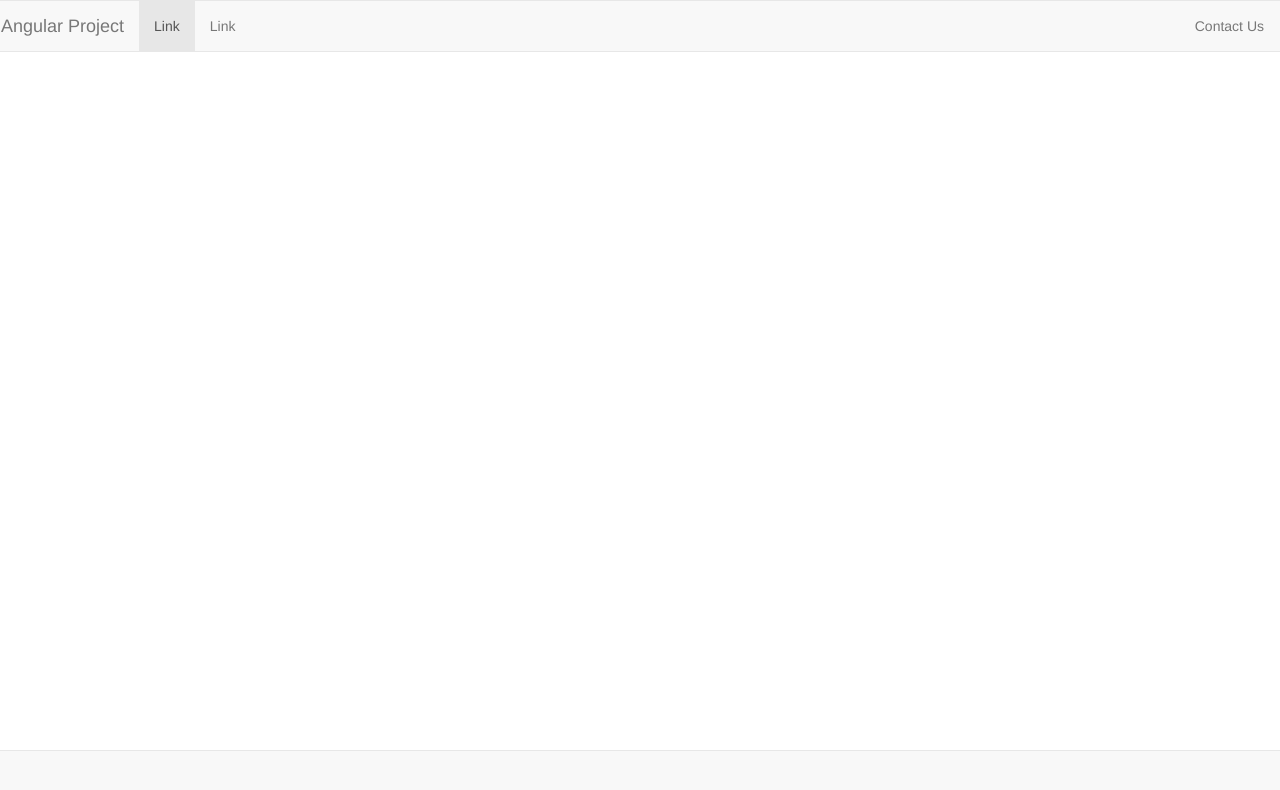
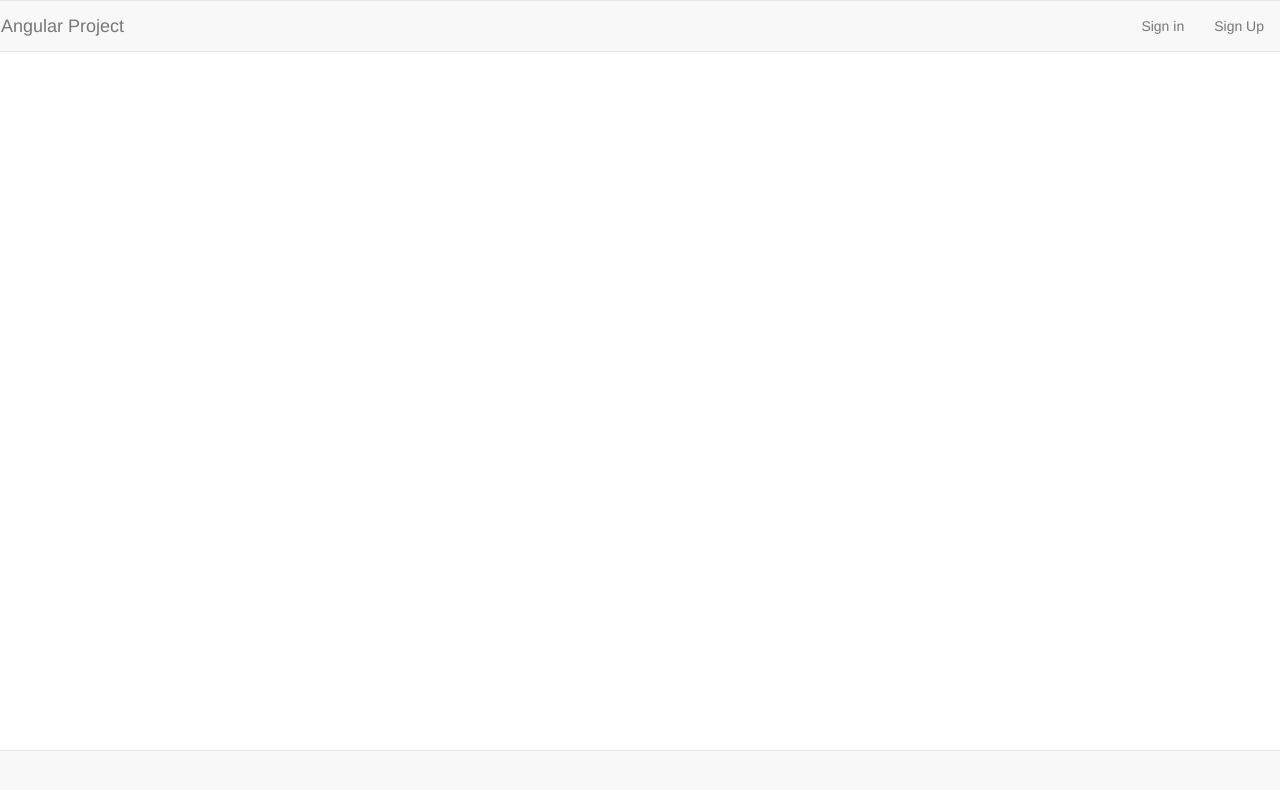
Before and after one commit to jonathan1228/angular-project, a plain HTML site: page index.html in a window 1280 px wide. Drawn offline with nearby package versions, Linux system fonts and the light colour scheme; some packages are replaced by stand-ins of ours.

Commit message:
add links in href index.html. testing to see if it works

```diff
--- a/index.html
+++ b/index.html
@@ -1,5 +1,6 @@
 <!DOCTYPE html>
 <html ng-app="PolitrapApp">
+
 <head>
     <meta charset="utf-8">
     <title>Politrap</title>
@@ -24,6 +25,7 @@
     <script type="text/javascript" src="./js/controllers.js"></script>
     <script type="text/javascript" src="./js/services.js"></script>
 </head>
+
 <body>
     <div class="row">
         <nav class="navbar navbar-default">
@@ -35,16 +37,13 @@
                         <span class="icon-bar"></span>
                         <span class="icon-bar"></span>
                     </button>
-        			<a class="navbar-brand" href="#">Angular Project</a>
+                    <a class="navbar-brand" href="#home">Angular Project</a>
                 </div>
 
                 <div class="collapse navbar-collapse" id="bs-example-navbar-collapse-1">
-        			<ul class="nav navbar-nav">
-        				<li class="active"><a href="#">Link <span class="sr-only">(current)</span></a></li>
-        				<li><a href="#">Link</a></li>
-        			</ul>
                     <ul class="nav navbar-nav navbar-right">
-        			<li><a href="#">Contact Us</a></li>
+                        <li><a href="#signin">Sign in</a></li>
+                        <li><a href="#signup">Sign Up</a></li>
                     </ul>
                 </div>
             </div>
@@ -59,4 +58,5 @@
         </div>
     </div>
 </body>
+
 </html>
```
Lines whose indentation alone changed are shown as unchanged.
